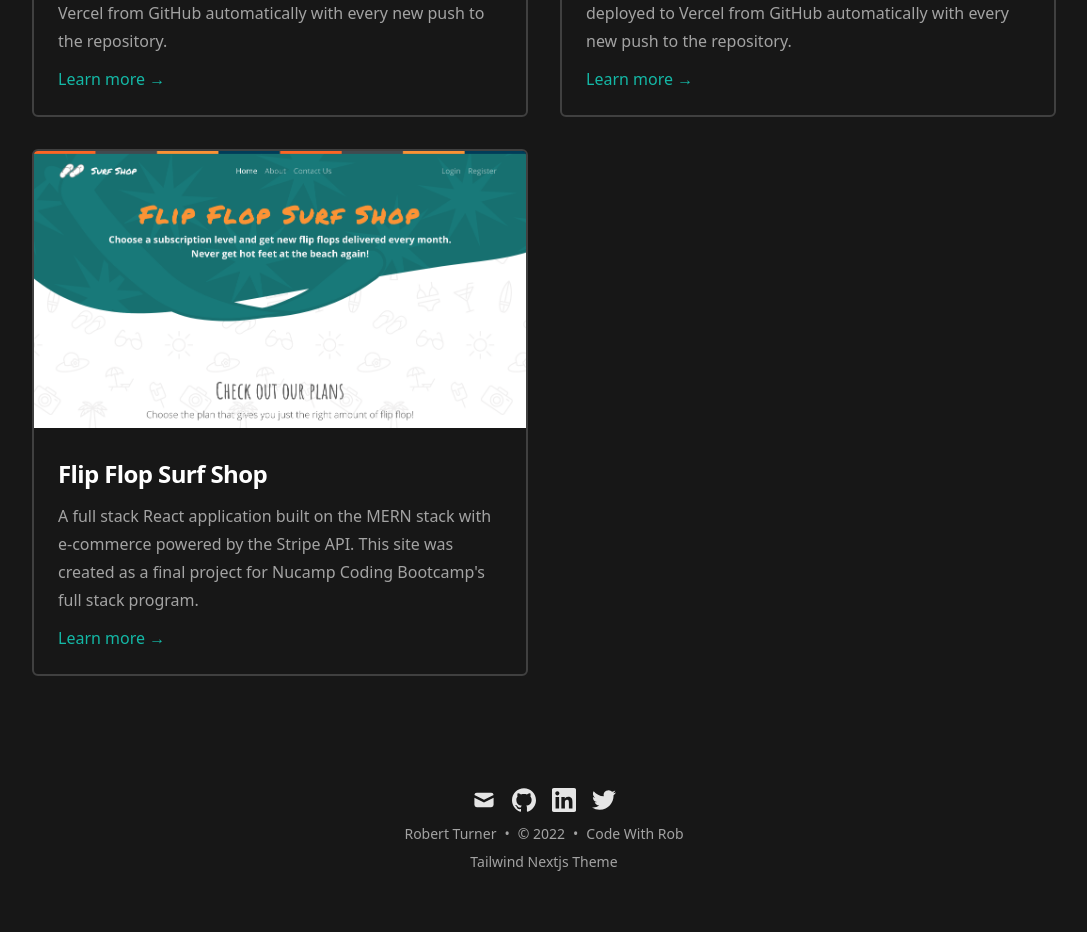
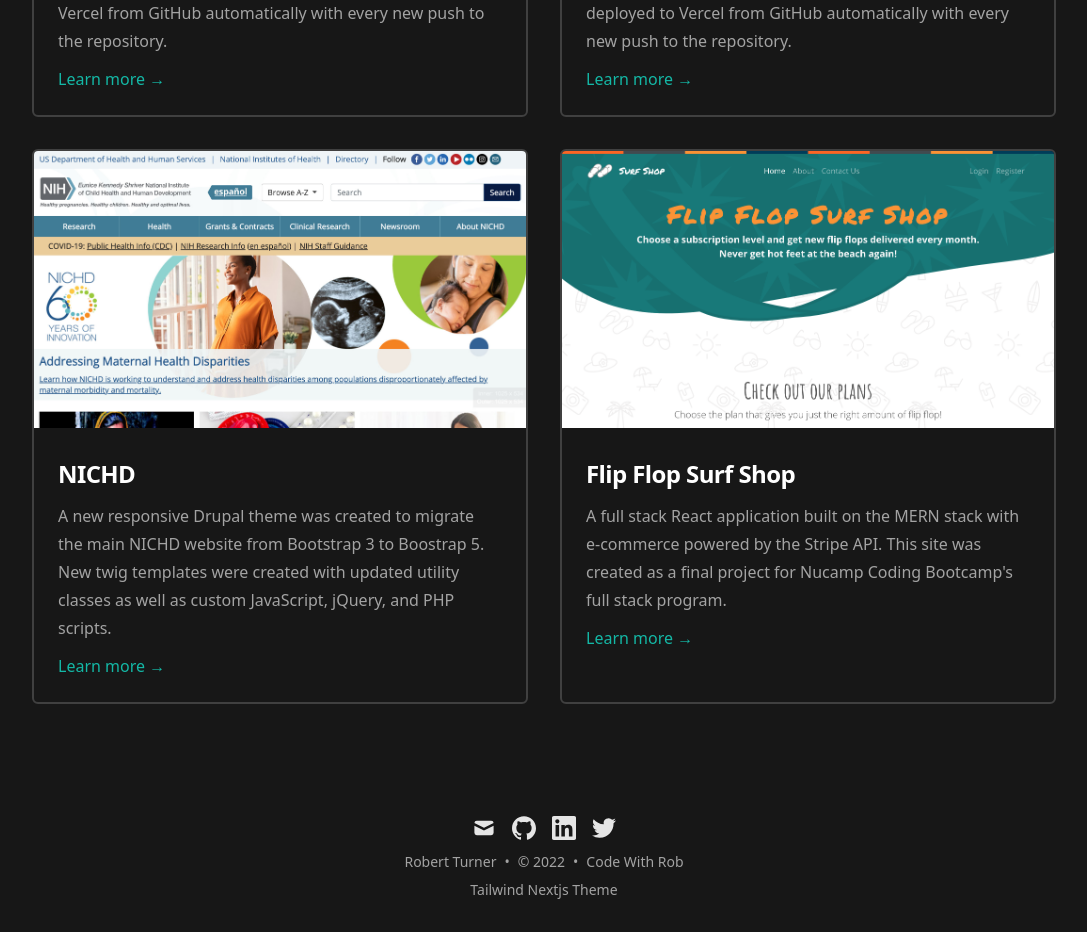
Before and after one commit to rt3me/codewithrob.dev, a Next.js app: page /projects in a window 1280 px wide. Shown: the part 740-1672 px from the top of the page, without its empty margins (96-1183 px from the left). Before the commit the page ends 1644 px from the top, so only its background shows below. Built offline with nearby package versions, Linux system fonts and the light colour scheme; no server answers.

Commit message:
added nichd blog post to projects data

```diff
--- a/data/projectsData.js
+++ b/data/projectsData.js
@@ -16,6 +16,14 @@
     href: '/blog/project-howard-wangs-restaurants',
   },
   {
+    title: `NICHD`,
+    description: `A new responsive Drupal theme was created to migrate the main NICHD website from
+    Bootstrap 3 to Boostrap 5. New twig templates were created with updated utility classes as well
+    as custom JavaScript, jQuery, and PHP scripts.`,
+    imgSrc: '/static/images/project-nichd.jpg',
+    href: '/blog/project-nichd',
+  },
+  {
     title: 'Flip Flop Surf Shop',
     description: `A full stack React application built on the MERN stack with e-commerce powered
     by the Stripe API. This site was created as a final project for Nucamp Coding Bootcamp's full
```
